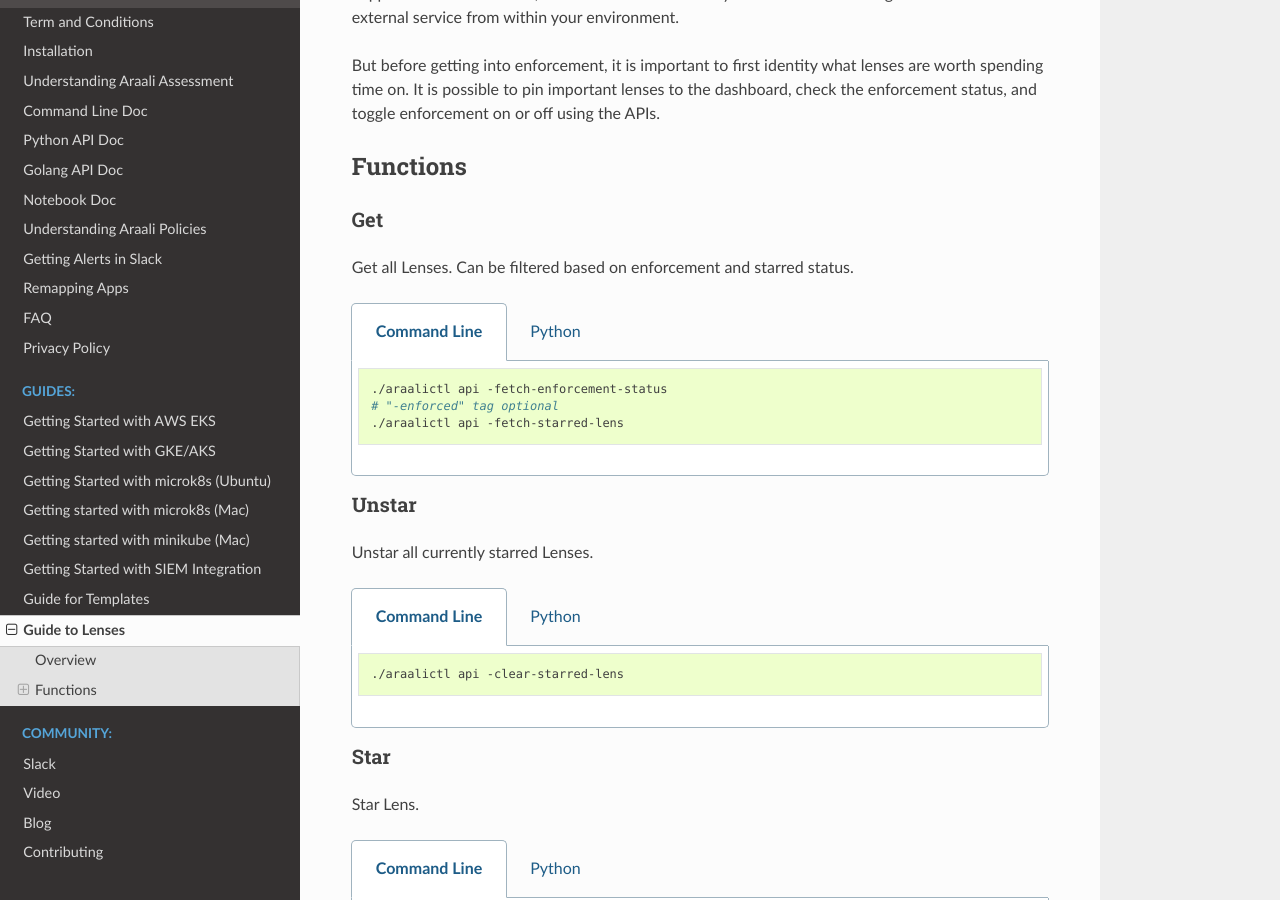
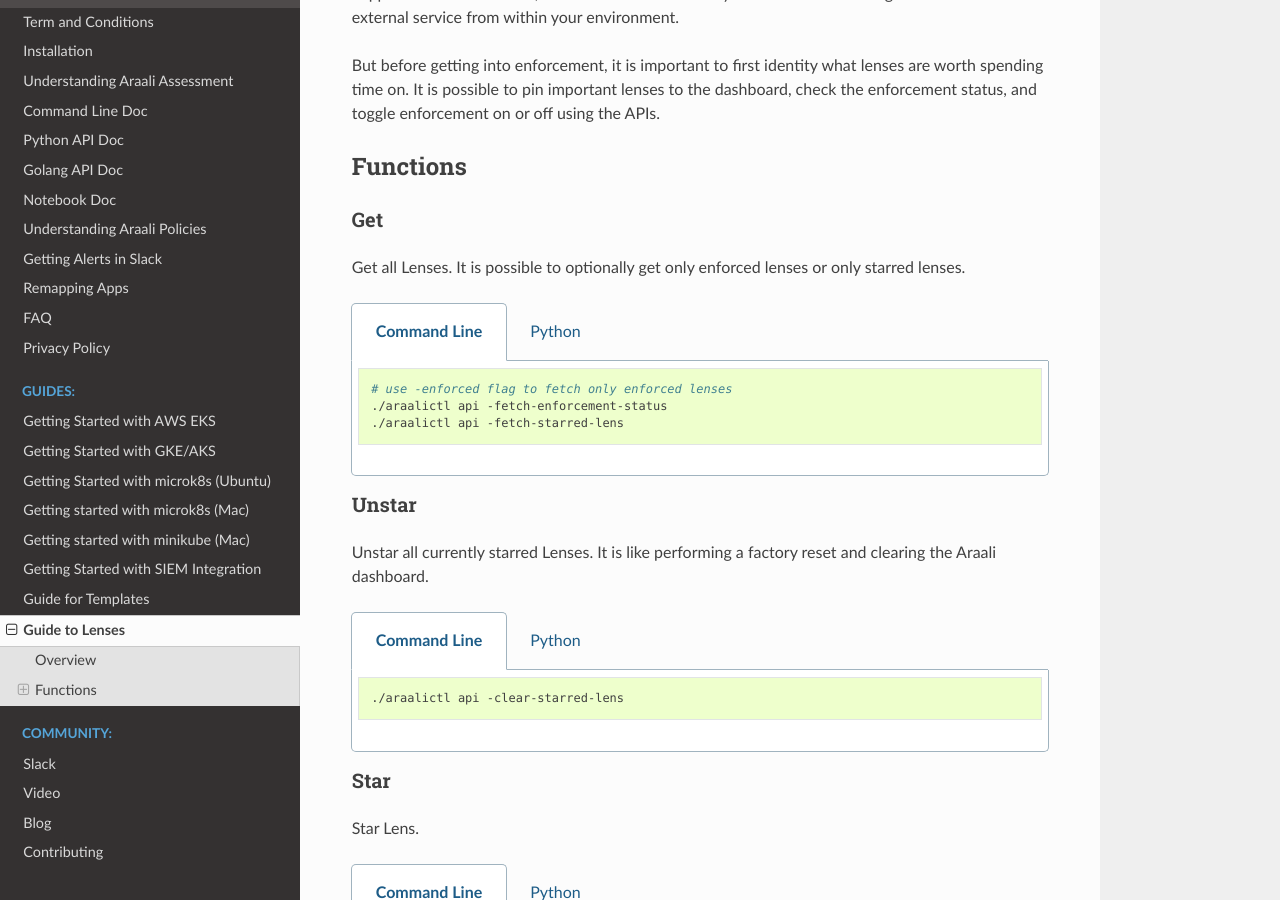
Before and after one commit to araalinetworks/api, a Sphinx documentation site: the page built from doc/source/guide_lenses.rst, in a window 1280 px wide and 900 px high, scrolled down 762 px. Built offline with Sphinx 7.4.7 and the Read the Docs theme 2.0.0, drawn with Linux system fonts in a browser that asks for light colours.

Commit message:
touching up guide_lenses.rst

```diff
--- a/doc/source/guide_lenses.rst
+++ b/doc/source/guide_lenses.rst
@@ -35,25 +35,23 @@
 Get
 ***
 
-Get all Lenses. Can be filtered based on enforcement and starred status.
+Get all Lenses. It is possible to optionally get only enforced lenses or only starred lenses.
 
 .. tabs::
    .. code-tab:: bash Command Line
 
+         # use -enforced flag to fetch only enforced lenses
          ./araalictl api -fetch-enforcement-status
-         # "-enforced" tag optional
          ./araalictl api -fetch-starred-lens
 
    .. code-tab:: py
 
-         api.Lens.get(enforced, starred)
-         # enforced: default=False
-         # starred: default=False
+         api.Lens.get(enforced=True, starred=True)
 
 Unstar
 ******
 
-Unstar all currently starred Lenses.
+Unstar all currently starred Lenses. It is like performing a factory reset and clearing the Araali dashboard.
 
 .. tabs::
    .. code-tab:: bash Command Line
```
Also changed, not shown: 1 other file.
